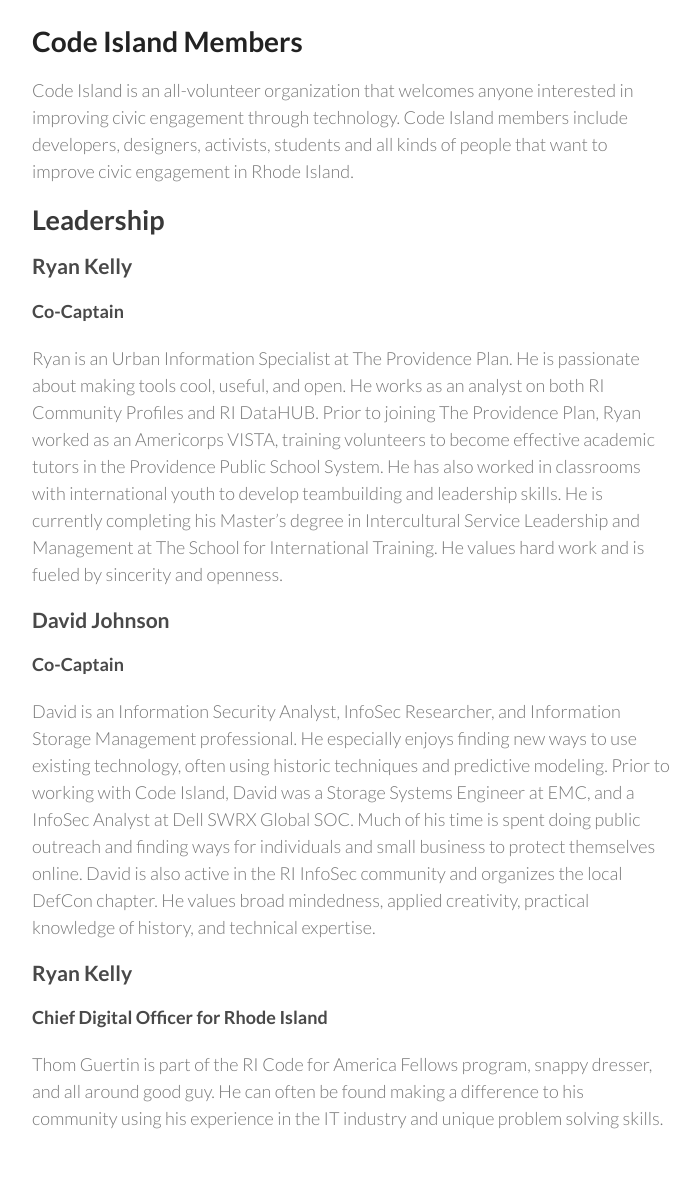
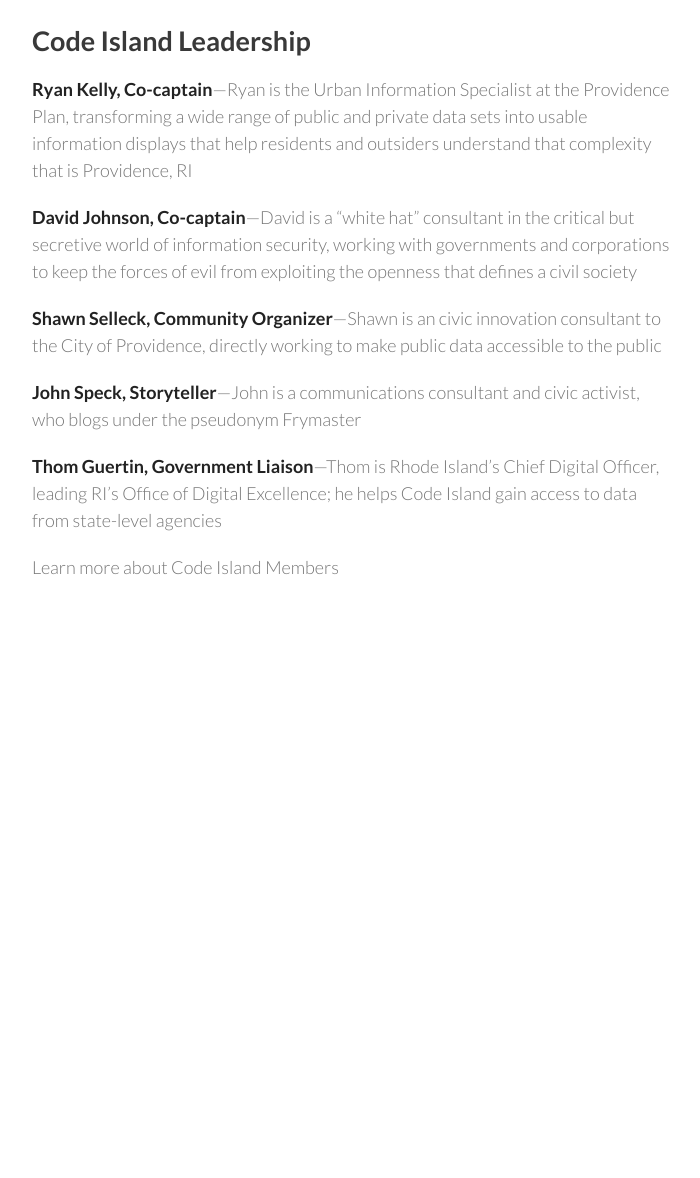
Before and after one commit to codeisland/codeisland.github.io, a Jekyll site: the page built from members/index.html, in a window 1280 px wide. Shown: the whole page, without its empty margins (288-988 px from the left). Built offline with Jekyll 4.4.1, drawn with Linux system fonts in a browser that asks for light colours; after the commit the page ends 900 px from its top, so only the background shows below that.

Commit message:
Moving content around into sane buckets

```diff
--- a/members/index.html
+++ b/members/index.html
@@ -1,32 +1,29 @@
 ---
+"body-class": members
 layout: page
 title: Code Island Members
 ---
-<header>
-  <div class="site-width">
-  </div>
-</header>
 <div class="page">
   <div class="site-width">
-    <h1>Code Island Members</h1>
+    <h2>Code Island Leadership</h2>
     <p>
-      Code Island is an all-volunteer organization that welcomes anyone interested in improving civic engagement through technology.  Code Island members include developers, designers, activists, students and all kinds of people that want to improve civic engagement in Rhode Island.
+      <strong>Ryan Kelly, Co-captain</strong>—Ryan is the Urban Information Specialist at the Providence Plan, transforming a wide range of public and private data sets into usable information displays that help residents and outsiders understand that complexity that is Providence, RI
     </p>
-    <h2>Leadership</h2>
-    <h3>Ryan Kelly</h3>
-    <h4>Co-Captain</h4>
     <p>
-      Ryan is an Urban Information Specialist at The Providence Plan. He is passionate about making tools cool, useful, and open. He works as an analyst on both RI Community Profiles and RI DataHUB. Prior to joining The Providence Plan, Ryan worked as an Americorps VISTA, training volunteers to become effective academic tutors in the Providence Public School System. He has also worked in classrooms with international youth to develop teambuilding and leadership skills. He is currently completing his Master’s degree in Intercultural Service Leadership and Management at The School for International Training. He values hard work and is fueled by sincerity and openness.
+      <strong>David Johnson, Co-captain</strong>—David is a “white hat” consultant in the critical but secretive&nbsp;world of information security, working with governments and corporations to keep the forces of evil from exploiting the openness that defines a civil society
     </p>
-    <h3>David Johnson</h3>
-    <h4>Co-Captain</h4>
     <p>
-      David is an Information Security Analyst, InfoSec Researcher, and Information Storage Management professional. He especially enjoys finding new ways to use existing technology, often using historic techniques and predictive modeling. Prior to working with Code Island, David was a Storage Systems Engineer at EMC, and a InfoSec Analyst at Dell SWRX Global SOC. Much of his time is spent doing public outreach and finding ways for individuals and small business to protect themselves online. David is also active in the RI InfoSec community and organizes the local DefCon chapter. He values broad mindedness, applied creativity, practical knowledge of history, and technical expertise.
+      <strong>Shawn Selleck, Community Organizer</strong>—Shawn is an civic innovation&nbsp;consultant to the City of Providence, directly working to make&nbsp;public data&nbsp;accessible to the public
     </p>
-    <h3>Ryan Kelly</h3>
-    <h4>Chief Digital Officer for Rhode Island</h4>
     <p>
-      Thom Guertin is part of the RI Code for America Fellows program, snappy dresser, and all around good guy. He can often be found making a difference to his community using his experience in the IT industry and unique problem solving skills.
+      <strong>John Speck, Storyteller</strong>—John is a communications consultant and civic activist, who blogs&nbsp;under the pseudonym Frymaster
     </p>
+    <p>
+      <strong>Thom Guertin, Government Liaison</strong>—Thom is Rhode Island’s Chief Digital&nbsp;Officer, leading RI’s&nbsp;Office of Digital Excellence; he helps Code Island gain access to data from state-level agencies
+    </p>
+    <p>
+      Learn more about Code Island Members
+    </p>
+
   </div>
 </div>
```
Also changed, not shown: about/index.html (+1 -35 lines), projects/index.html (+14 -10 lines), resources/index.html (+9 -1 lines).
